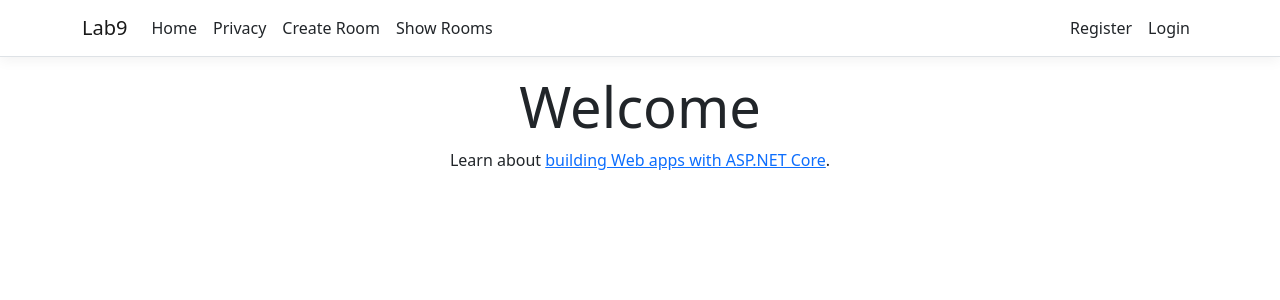
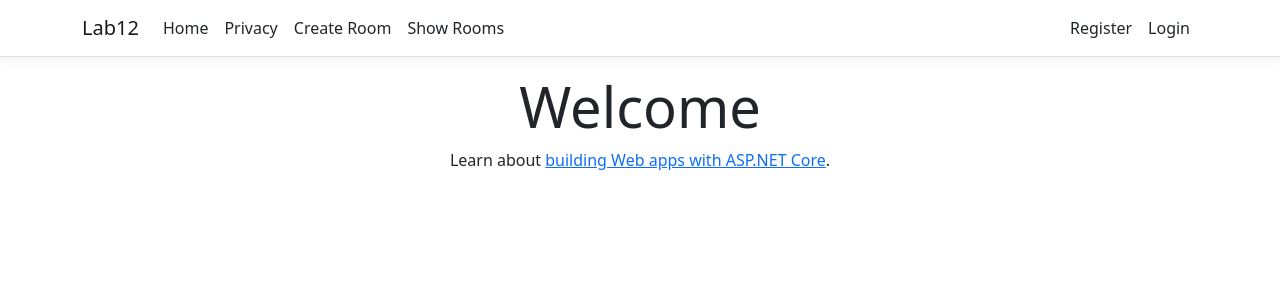
Before and after one commit to alperenelbiz/CENG382_23_24_s_202111021, an ASP.NET Core app: page / in a window 1280 px wide. Shown: the top 300 px of the page. Run offline with ASP.NET Core 8, Linux system fonts and the light colour scheme; the visitor is signed in with stand-in values (Sample User, id 1); style sheets or scripts are compiled from the project's sources; some libraries are stand-ins or nearby versions.

Commit message:
created lab12

```diff
--- a/Lab11/Pages/Shared/_Layout.cshtml
+++ b/Lab11/Pages/Shared/_Layout.cshtml
@@ -4,7 +4,7 @@
 <head>
     <meta charset="utf-8" />
     <meta name="viewport" content="width=device-width, initial-scale=1.0" />
-    <title>@ViewData["Title"] - Lab9</title>
+    <title>@ViewData["Title"] - Lab12</title>
     <link rel="stylesheet" href="~/lib/bootstrap/dist/css/bootstrap.min.css" />
     <link rel="stylesheet" href="~/css/site.css" asp-append-version="true" />
     <link rel="stylesheet" href="~/Lab9.styles.css" asp-append-version="true" />
@@ -14,7 +14,7 @@
     <header>
         <nav class="navbar navbar-expand-sm navbar-toggleable-sm navbar-light bg-white border-bottom box-shadow mb-3">
             <div class="container">
-                <a class="navbar-brand" asp-area="" asp-page="/Index">Lab9</a>
+                <a class="navbar-brand" asp-area="" asp-page="/Index">Lab12</a>
                 <button class="navbar-toggler" type="button" data-bs-toggle="collapse" data-bs-target=".navbar-collapse"
                     aria-controls="navbarSupportedContent" aria-expanded="false" aria-label="Toggle navigation">
                     <span class="navbar-toggler-icon"></span>
```
